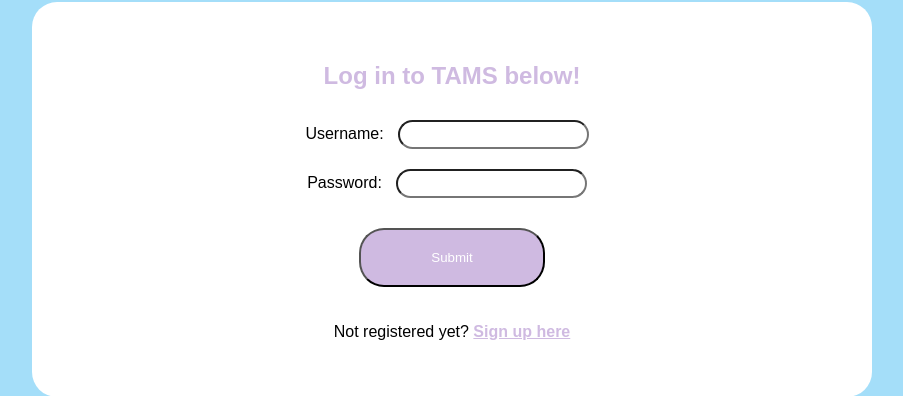
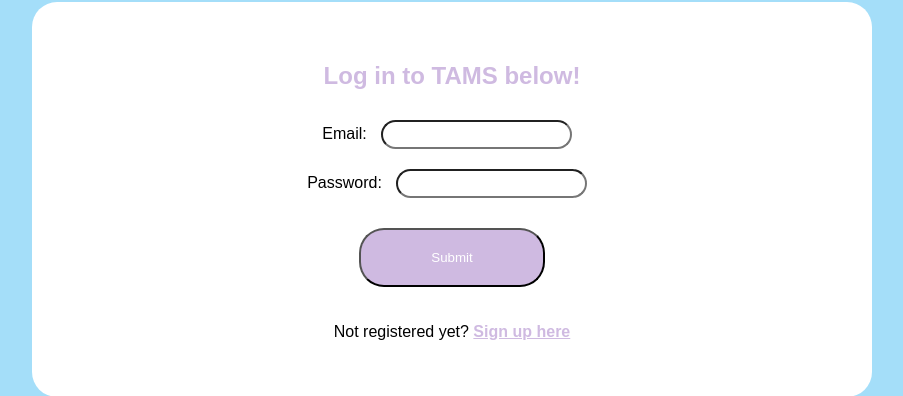
Before and after one commit to auddin3/auction-app-group-8, a Django app: page /auctionapp/login.html/ in a window 1280 px wide. Shown: the part 198-594 px from the top of the page, without its empty margins (188-1091 px from the left). Run offline with Django 4.2, Linux system fonts and the light colour scheme.

Commit message:
login- finalchanges

```diff
--- a/tams/auctionapp/templates/auctionapp/login.html
+++ b/tams/auctionapp/templates/auctionapp/login.html
@@ -7,7 +7,7 @@
         <form method = "POST", action="", id="form">
             <h2>Log in to TAMS below!</h2>
             {% csrf_token %}
-            <label for="username">Username:</label>
+            <label for="email">Email:</label>
             {{form.username}}<br>
             <label for="password">Password:</label>
             {{form.password}}<br>
--- a/tams/auctionapp/views.py
+++ b/tams/auctionapp/views.py
@@ -14,7 +14,7 @@ def loginUser(request):
         user = authenticate(request, username=uname, password=pword)
         if user is not None:
             login(request,user)
-            return HttpResponse('Sign Up Successful')
+            return HttpResponseRedirect('http://127.0.0.1:5173')
         else:
             messages.error(request,'Login failed. Please try again')
     return render(request, 'auctionapp/login.html', {'form':form})
@@ -29,7 +29,7 @@ def signup(request):
         last_name=request.POST.get('last_name')
         password=request.POST.get('password')
         if form.is_valid():
-            user = User.objects.create_user(username,email,first_name,last_name,password)
+            user = User.objects.create_user(email,username,first_name,last_name,password)
             user.save()
             form = SignUpForm()
             messages.success(request, 'Account created successfully')
--- a/tams/tams/settings.py
+++ b/tams/tams/settings.py
@@ -56,9 +56,7 @@ MIDDLEWARE = [
 
 ROOT_URLCONF = 'tams.urls'
 
-CORS_ALLOWED_ORIGINS = [
-    'http://127.0.0.1:5173',
-]
+CORS_ORIGIN_ALLOW_ALL = True
 
 CORS_ALLOWED_CREDENTIALS = True
 
```
